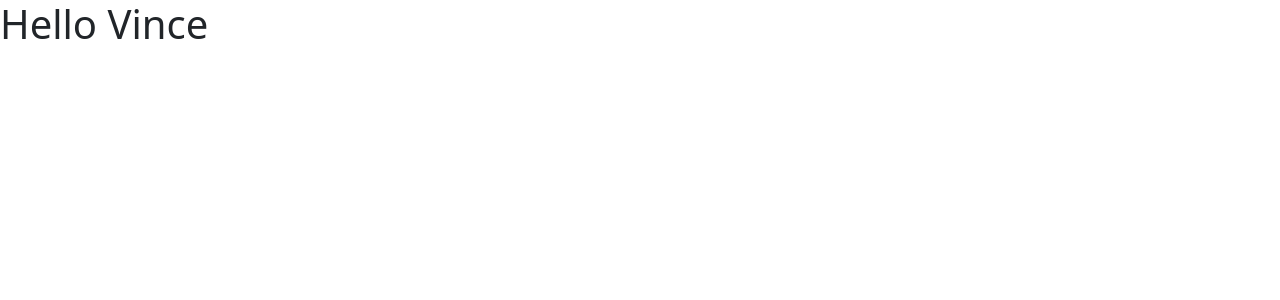
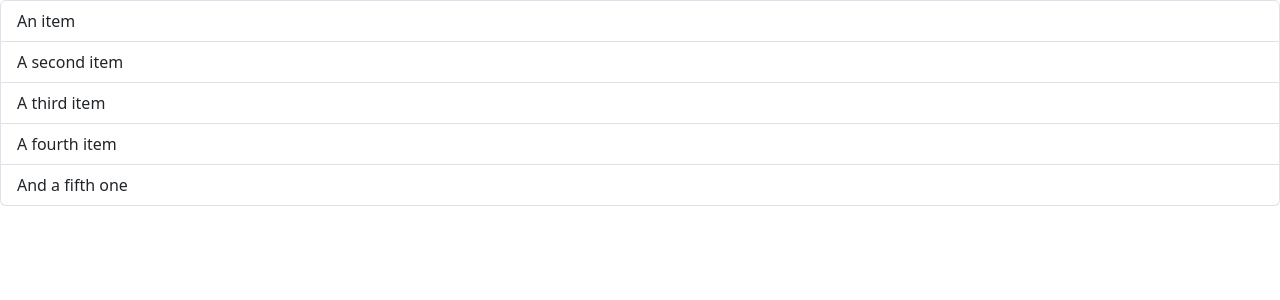
Before and after one commit to vinceh91/react-app, a React (Vite) app: page / in a window 1280 px wide. Shown: the top 300 px of the page. Built offline with nearby package versions, Linux system fonts and the light colour scheme; the HTML template or start-up script is replaced by a standard one.

Commit message:
Create a ListGroup component

```diff
--- a/src/App.tsx
+++ b/src/App.tsx
@@ -1,9 +1,9 @@
-import Message from "./Message";
+import ListGroup from "./components/ListGroup";
 
 function App() {
   return (
     <div>
-      <Message></Message>
+      <ListGroup></ListGroup>
     </div>
   );
 }
--- /dev/null
+++ b/src/components/ListGroup.tsx
@@ -0,0 +1,13 @@
+function ListGroup() {
+  return (
+    <ul className="list-group">
+      <li className="list-group-item">An item</li>
+      <li className="list-group-item">A second item</li>
+      <li className="list-group-item">A third item</li>
+      <li className="list-group-item">A fourth item</li>
+      <li className="list-group-item">And a fifth one</li>
+    </ul>
+  );
+}
+
+export default ListGroup;
```
